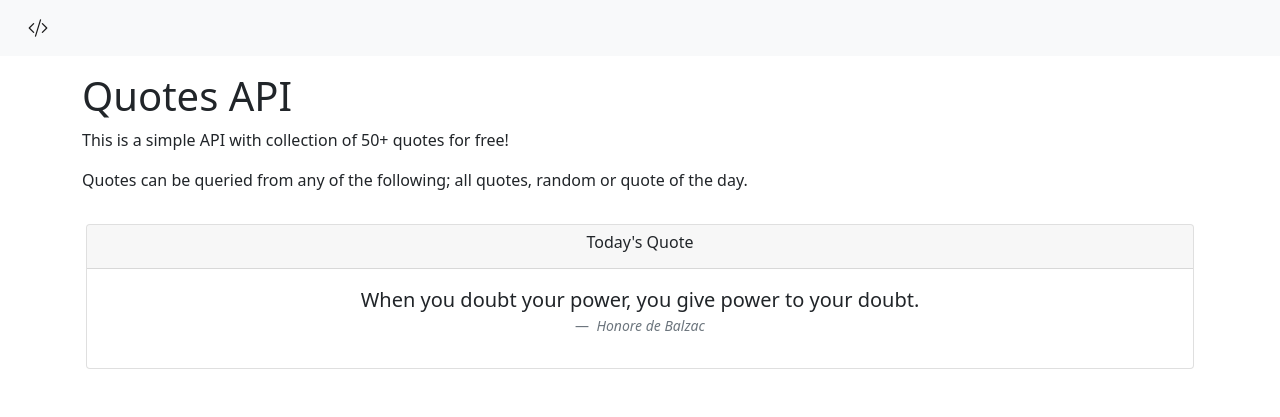
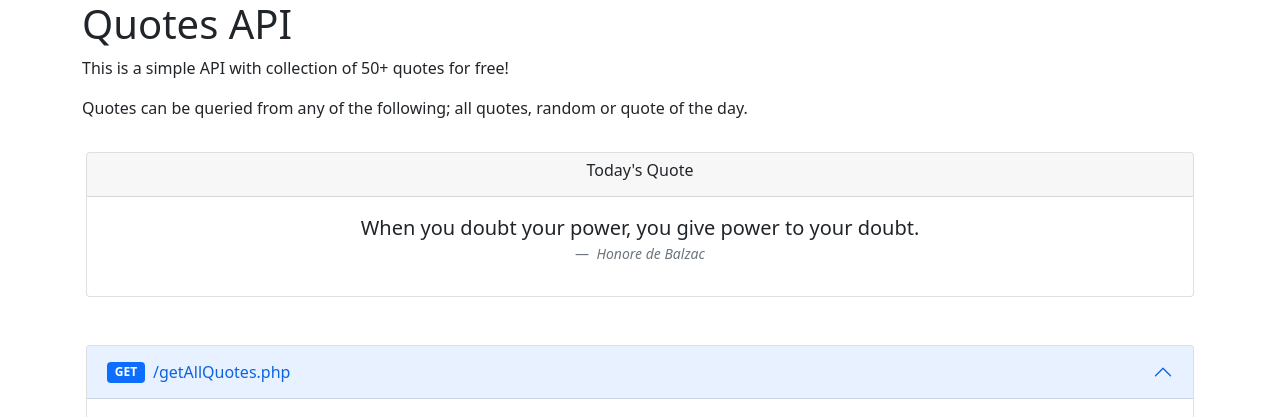
Before and after one commit to conrad93/quotes-api, a PHP site: page / in a window 1280 px wide. Shown: the top 417 px of the page. Run offline with PHP 8.4, Linux system fonts and the light colour scheme; data comes from the database, SQL or seed files in the repository; some libraries are stand-ins or nearby versions.

Commit message:
Update index.php

```diff
--- a/quotes-api/index.php
+++ b/quotes-api/index.php
@@ -9,11 +9,6 @@
     <link href="./css/style.css" rel="stylesheet">
 </head>
 <body>
-    <nav class="navbar navbar-light bg-light mb-3">
-        <div class="container-fluid">
-            <a class="navbar-brand mx-3" href="#"><i class="bi bi-code-slash"></i></a>
-        </div>
-    </nav>
     <div class="container">
         <h1>Quotes API</h1>
         <p>This is a simple API with collection of 50+ quotes for free!</p>
```
